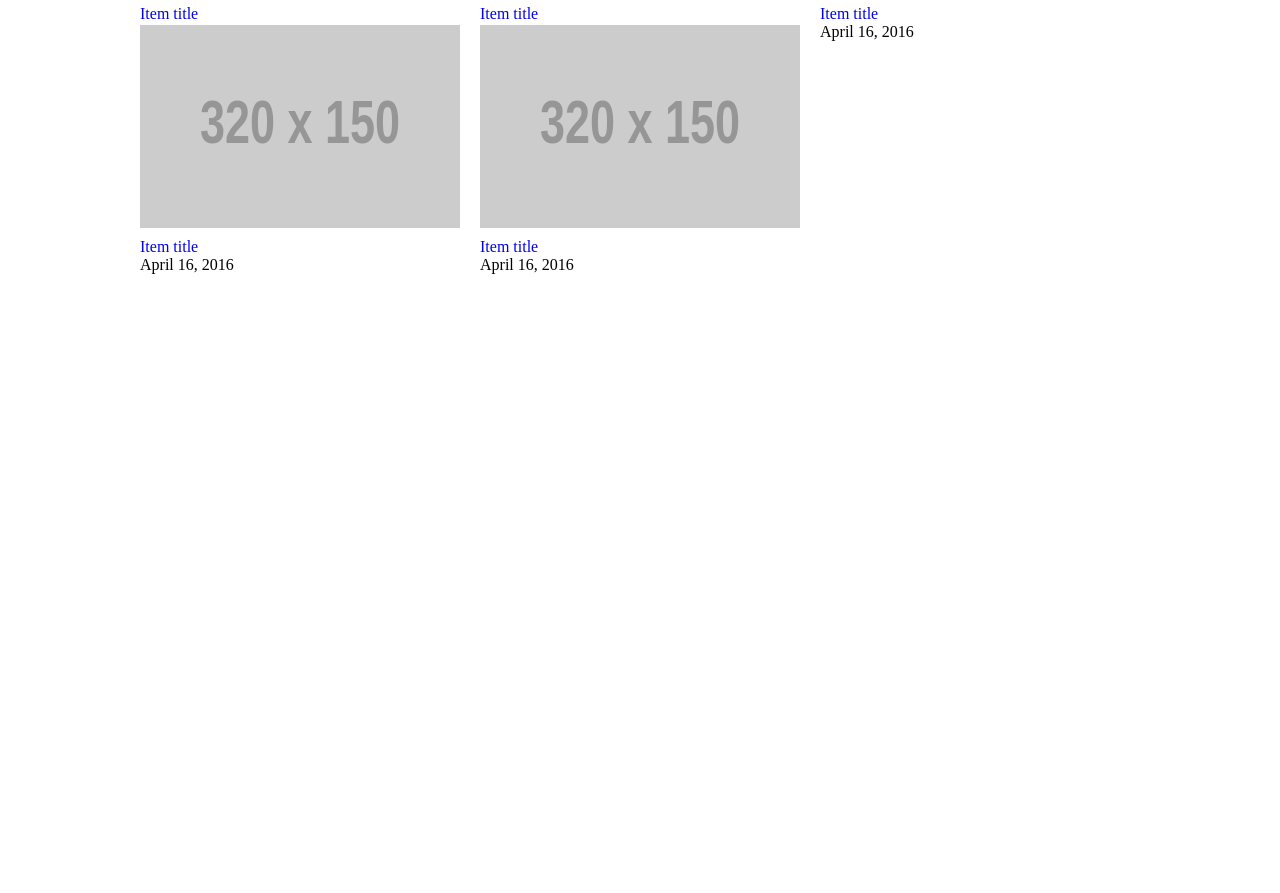
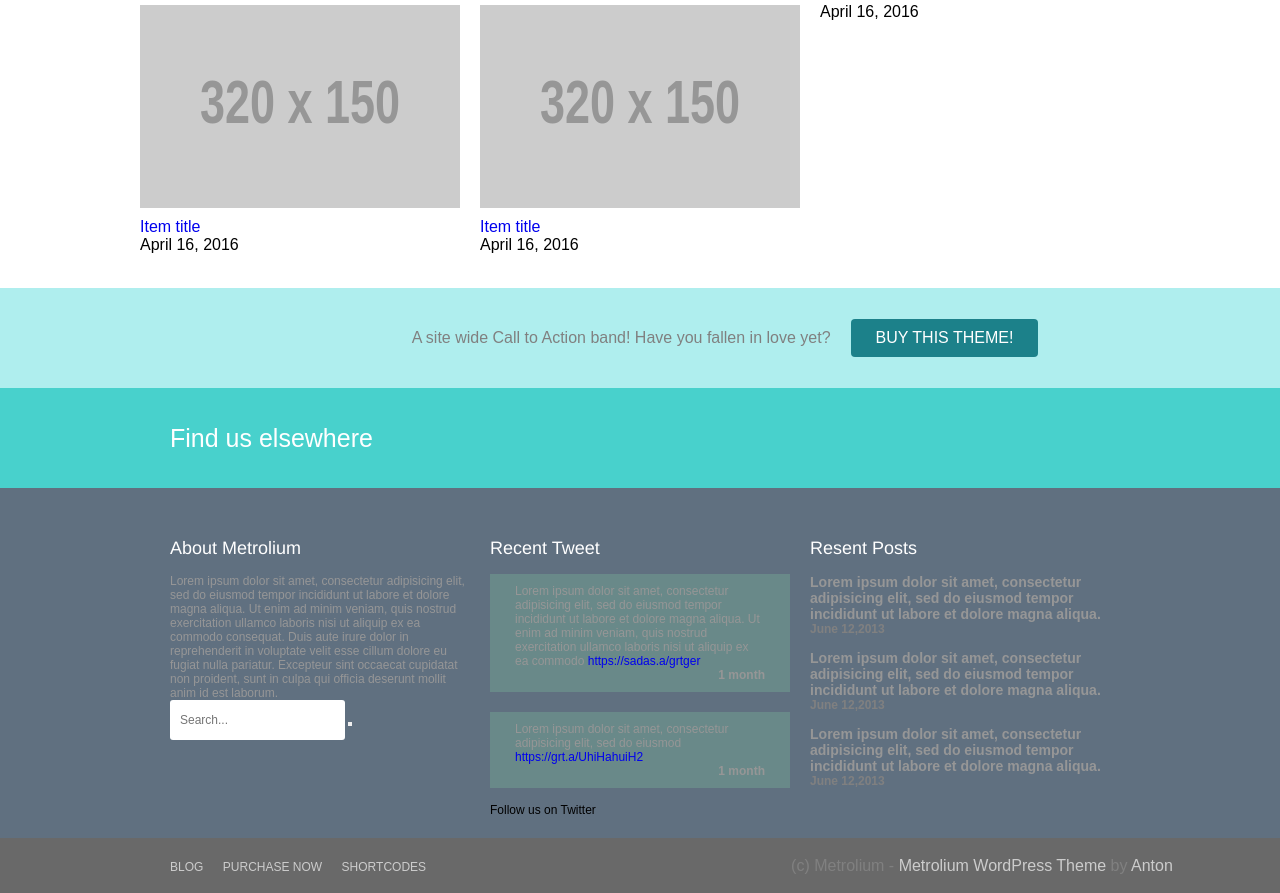
Before and after one commit to OmelchukAnton/metrolium, a plain HTML site: page index.html in a window 1280 px wide. Shown: the part 997-1890 px from the top of the page. Before the commit the page ends 1305 px from the top, so only its background shows below. Drawn offline with Linux system fonts and the light colour scheme; placeholder pictures from the web are drawn by us.

Commit message:
bezikonok

```diff
--- a/css/main.css
+++ b/css/main.css
@@ -3,6 +3,7 @@
 	padding: 0;
 	text-decoration: none;
 	list-style: none;
+
 }
 
 body {
@@ -56,10 +57,11 @@ body {
 	font-weight: lighter;
 	font-family: Lucida, Helvetica, monospace;
 	color: #696969;
+
 }
 
 .place {
-	display: flex;
+	/*display: flex;*/
 	height: 30px;
 	background: #008B8B;
 	padding-left: 170px;
@@ -85,27 +87,25 @@ body {
 }
 .place ul li {
     padding-right: 15px;
-}
-.place ul li {
-	float: left;
+    display: inline;
 }
 
 .sidebar {
 	height: 150px;
 	background: #00CED1;
-	padding-top: 50px;
+	padding-top: 30px;
 	padding-left: 170px;
 
 
 }
 .sidebar h1{
-	padding-top: 20px;
 	font-size: 40px;
 	color: #FFF;
 	font-weight: lighter;
 	font-family: sans-serif, monospace;
 }
 .sidebar span {
+
 	font-size: 20px;
 	color: #B7EDF0;
 
@@ -143,6 +143,9 @@ body {
 	height: 700px;
 	margin: 50px auto;
 	background: #FFF;
+	display: flex;
+    -webkit-flex-wrap: wrap;
+    justify-content: space-between;
 }
 
 
@@ -159,42 +162,132 @@ body {
     -webkit-box-flex: 0;
     flex: 0 0 100%;
     margin: 0 0 10px;
-}
-.gallery {
-    display: flex;
-    -webkit-flex-wrap: wrap;
-    justify-content: space-between;
+    content: "";
 
 }
+
 .gallery:after {
+
     content: "";
     -webkit-box-flex: 0;
+    flex: 0 0 320px;
+}
 
-    flex: 0 0 300px;
+
+.top {
+
+	padding-left: 170px;
+	height: 100px;
+	color: gray;
+	background: #AFEEEE;
+	/*text-align: center;*/
+	display: flex;
+	justify-content: center;
+	align-items: center;
+}
+.top a {
+
+	background-color: #1C818A;
+    color: #fff;
+    padding: 10px 25px;
+    border-radius: 4px;
+    margin-left: 20px;
+}
+.find-us {
+	height: 100px;
+	background: #48D1CC;
+	color: #fff;
+	padding-left: 170px;
+	font-size: 25px;
+	display: flex;
+	align-items: center;
+}
+.bot {
+	height: 350px;
+	background: #607080;
+	color: #969696;
+	padding-left: 170px;
+	padding-right: 170px;
+	display: flex;
+	justify-content: space-between;
+	font-size: 12px;
+
+}
+.bot h2 {
+	color: #FFF;
+	font-family: Lucida, Helvetica, monospace;
+	font-weight: lighter;
+	padding-bottom: 15px;
+}
+
+.about {
+
+    width: 300px;
+    margin: 50px 0px;
+
+}
+.search input {
+    height: 40px;
+    padding: 0 10px;
+    border-radius: 3px;
+    color: grey;
+    border: none;
+}
+
+.tweet {
+	width: 300px;
+    margin: 50px 0px;
+
+}
+.tweet .asd {
+	margin-bottom: 20px;
+    padding: 10px 25px;
+    background-color: #698989;
+}
+
+.tweet .bsd {
+
+	padding: 10px 25px;
+	background-color: #698989;
+}
+
+.posts {
+	width: 300px;
+    margin: 50px 0px;
+}
+#follow {
+	padding-top: 15px;
+	color: #000;
+}
+
+.bottom {
+
+	height: 55px;
+	background: #696969;
+	display: flex;
+	align-items: center;
+	padding-left: 170px;
+
+}
+
+.bottom ul li {
+	display: inline;
+	margin-right: 15px;
+	font-size: 12px;
+}
+.bottom ul li a {
+	color: #ccc;
+}
+.bottom p {
+	color: grey;
+	padding-left: 350px;
+}
+.bottom p a {
+	color: #ccc;
 }
 
 
 
-/*#bot1 {
-	height: 100px;
-	background: #AFEEEE;
-}
-
-#bot2 {
-	height: 100px;
-	background: #48D1CC;
-}
-
-#bot3 {
-	height: 400px;
-	background: #708090;
-}
-
-#bot4 {
-	height: 70px;
-	background: #696969;
-}*/
-
 .clr {
 	clear: both;
 }
--- a/index.html
+++ b/index.html
@@ -4,11 +4,12 @@
 	<title>myweb</title>
 	<meta charset="windows-1251">
 	<link rel="stylesheet" type="text/css" href="css/main.css">
+	<link rel="stylesheet" type="text/css" href="css/normalize.css">
 </head>
 <body>
 	<div class="tophead">
 		<div class="container">
-			<a href="#">hello@euged.com</a>
+			<a href="#">hello@anton.com</a>
 			<span>01234 567890</span>
 
 
@@ -106,26 +107,90 @@
 			<a href="#">Item title</a>
 			<div class="item-date">April 16, 2016</div>
 		</div>
+	</div>
 
 
-
-<!-- 	<div id="bot1">
-		asd
+	<div class="footer">
+		<div class="top">
+			<span> A site 	wide Call to Action band! Have you fallen in love yet? </span>
+			<a href="#">BUY THIS THEME!	</a>
 		</div>
 
-	<div id="bot2">
-		asdasasd
+		<div class="find-us">
+			Find us elsewhere
 		</div>
 
-	<div id="bot3">
-		asdasasdsafghtrtrh
+		<div class="bot">
+			<div class="about">
+				<h2>About Metrolium</h2>
+					Lorem ipsum dolor sit amet, consectetur adipisicing elit, sed do eiusmod
+					tempor incididunt ut labore et dolore magna aliqua. Ut enim ad minim veniam,
+					quis nostrud exercitation ullamco laboris nisi ut aliquip ex ea commodo
+					consequat. Duis aute irure dolor in reprehenderit in voluptate velit esse
+					cillum dolore eu fugiat nulla pariatur. Excepteur sint occaecat cupidatat non
+					proident, sunt in culpa qui officia deserunt mollit anim id est laborum.
+					<br>
+
+					<div class="search">
+						<input type="text" name value placeholder="Search..."></input>
+						<button>
+
+						</button>
+					</div>
 			</div>
 
-	<div id="bot4">
-		345678654
+			<div class="tweet">
+				<h2>Recent Tweet</h2>
+				<div class="asd">
+					<span>
+						Lorem ipsum dolor sit amet, consectetur adipisicing elit, sed do eiusmod
+						tempor incididunt ut labore et dolore magna aliqua. Ut enim ad minim veniam,
+						quis nostrud exercitation ullamco laboris nisi ut aliquip ex ea commodo
+					</span>
+					<a href="#">https://sadas.a/grtger</a>
+					<br>
+					<h4 style="float: right;">1 month</h4>
+					<br>
+				</div>
+				<div class="bsd">
+						<span>
+							Lorem ipsum dolor sit amet, consectetur adipisicing elit, sed do eiusmod
+						</span>
+						<a href="#">https://grt.a/UhiHahuiH2</a>
+						<br>
+						<h4 style="float: right;">1 month</h4>
+						<br>
+				</div>
+				<div id="follow"> Follow us on Twitter </div>
+			</div>
+				<div class="posts">
+					<h2>Resent Posts</h2>
+					<h3>Lorem ipsum dolor sit amet, consectetur adipisicing elit, sed do eiusmod tempor incididunt ut labore et dolore magna aliqua.
+					</h3>
+					<h4 style="color: grey">June 12,2013</h4>
+					<br>
+					<h3>Lorem ipsum dolor sit amet, consectetur adipisicing elit, sed do eiusmod tempor incididunt ut labore et dolore magna aliqua.
+					</h3>
+					<h4 style="color: grey">June 12,2013</h4>
+					<br>
+					<h3>Lorem ipsum dolor sit amet, consectetur adipisicing elit, sed do eiusmod tempor incididunt ut labore et dolore magna aliqua. </h3>
+					<h4 style="color: grey">June 12,2013</h4>
+				</div>
+			</div>
+			<div class="bottom">
+				<ul>
+					<li><a href="#">BLOG</a></li>
+					<li><a href="#">PURCHASE NOW</a></li>
+					<li><a href="#">SHORTCODES</a></li>
+				</ul>
+				<p>
+					(c) Metrolium -
+					<a href="#">Metrolium WordPress Theme</a> by <a href="#">Anton</a>
+				</p>
 			</div>
 
- -->
+	</div>
+
 	<div class="clr"></div>
 
 </body>
```
Also changed, not shown: css/normalize.css (added). Lines whose indentation alone changed are shown as unchanged.
